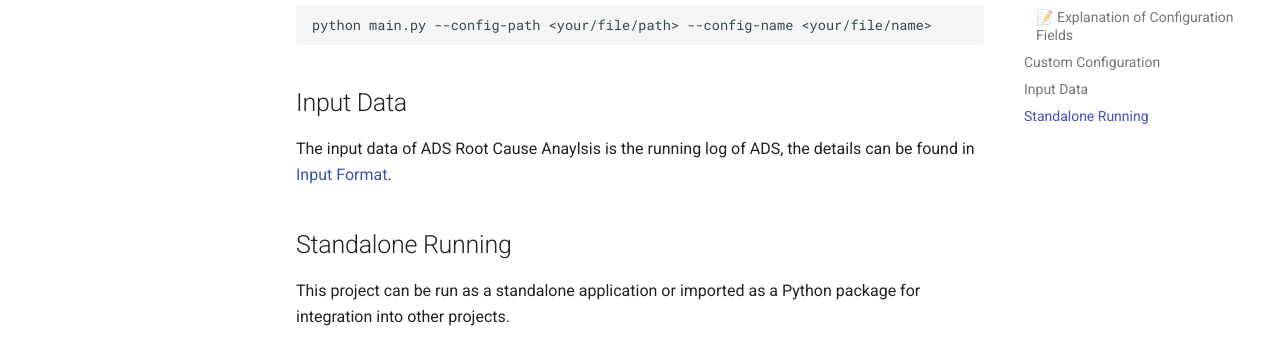
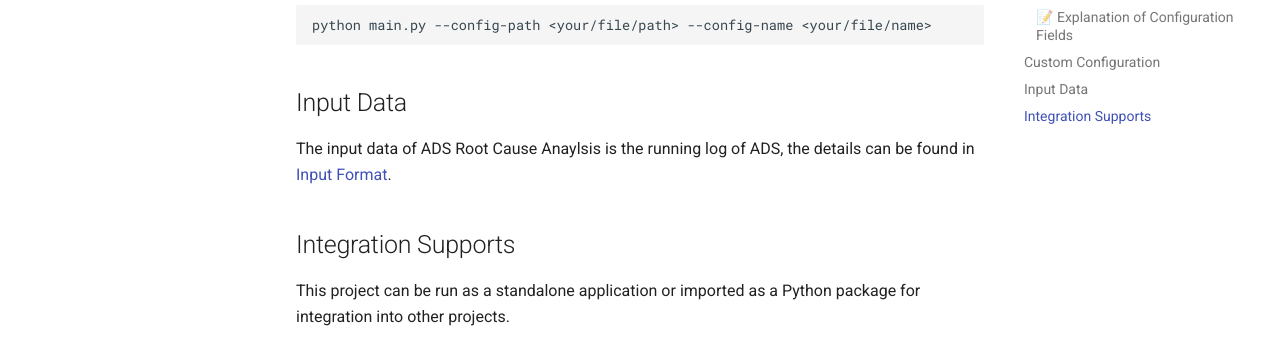
Before and after one commit to Shanicky-RenzhiWang/ADSRootCauseAnalysis, an MkDocs documentation site: the page built from docs/docs/HowTo.md, in a window 1280 px wide and 900 px high, scrolled down 1421 px. Shown: the part 163-511 px from the top of the window. Built offline with MkDocs 1.6.1 and Material for MkDocs 9.7.7, drawn with Linux system fonts in a browser that asks for light colours.

Commit message:
doc adjust

```diff
--- a/docs/docs/HowTo.md
+++ b/docs/docs/HowTo.md
@@ -54,7 +54,7 @@ You can create a new configuration file with same format, and running with
 The input data of ADS Root Cause Anaylsis is the running log of ADS, the details can be found in [Input Format](Input.md).
 
 
-## Standalone Running
+## Integration Supports
 
 This project can be run as a standalone application or imported as a Python package for integration into other projects.
 
```
